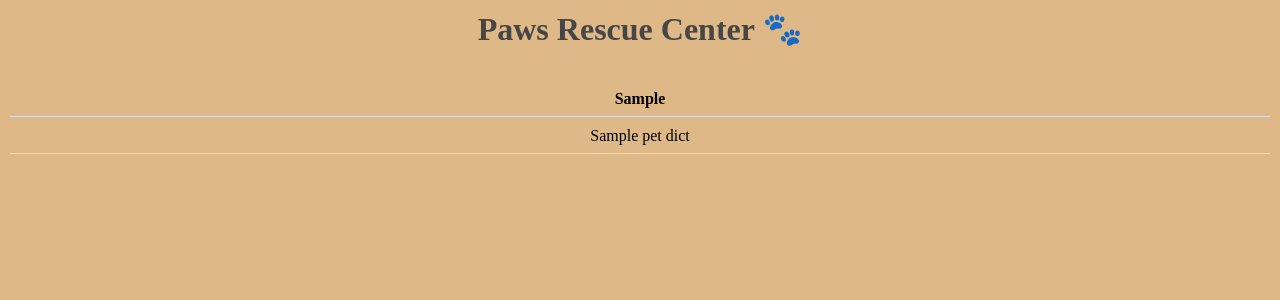
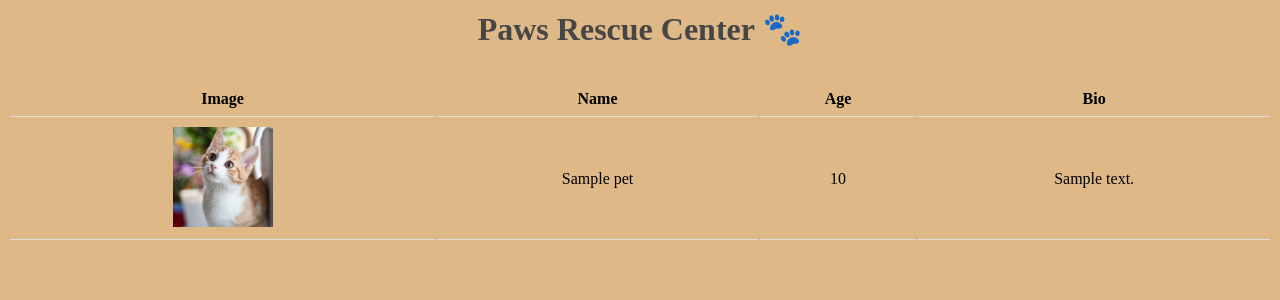
Before and after one commit to saksham-s1ngh/learning-flask, a Flask app: template templates/home.html in a window 1280 px wide. Shown: the part 21-321 px from the top of the page. Run offline with Flask 3, Linux system fonts and the light colour scheme; the template is opened without the code that fills it: most values are stand-ins (such as "Sample title", 1, 10 or a date in 2020).

Commit message:
(21/07/25)Correct solution for dynamic template Amended my code according to the solution, and understood where I was going wrong. Basically I forgot that within Jinja blocks we can write HTML code. I was trying to do it through raw fetching the python variable for the image source and as such was just fetching and displaying the routes to the images.

```diff
--- a/templates/home.html
+++ b/templates/home.html
@@ -8,24 +8,21 @@ Home - Paws Rescue Center
 <h1 id="title"><center>Paws Rescue Center 🐾</center></h1>
 <table>
     <tr>
-    {% for keys in pets_info[0] %}
-        {% if keys == "id" %}
-        <th><strong>Image</strong></th>
-        {% else %}
-        <th><strong>{{keys | title}}</strong></th>
-        {% endif %}
-    {% endfor %}
+        <th>Image</th>
+        <th>Name</th>
+        <th>Age</th>
+        <th>Bio</th>
     </tr>
-    {% for pet_dicts in pets_info %}
-        <tr>
-            {% for item_keys in pet_dicts %}
-                {% if item_keys == "id" %}
-                <td>{{(url_for('static',filename=pet_dicts[item_keys]))}}</td>
-                {% else %}
-                <td>{{pet_dicts[item_keys]}}</td>
-                {% endif %}
-            {% endfor %}
-        </tr>
+    {% for pet in pets_info %}
+    <tr>
+        <td><img src="{{url_for('static', filename= pet['id']|string+'.jpg')}}" height="100"></td>
+        <!-- Basically the above statement simply uses the 'id' key to get the image titles which are integers -->
+        <!--    and then converts them using the "| string" filter and attaches ".jpg" at the end to source it -->
+        <!--    correctly.-->
+        <td>{{ pet["name"] }}</td>
+        <td>{{ pet["age"] }}</td>
+        <td>{{ pet["bio"] }}</td>
+    </tr>
     {% endfor %}
 </table>
 {% endblock %}
```
